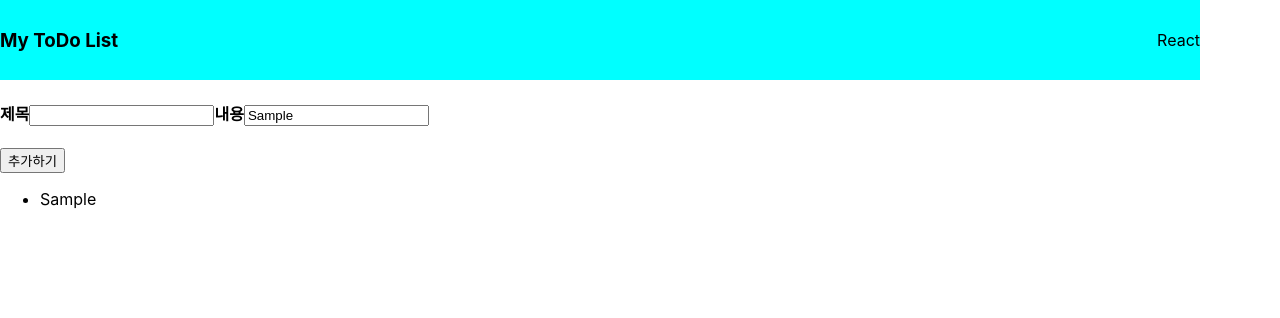
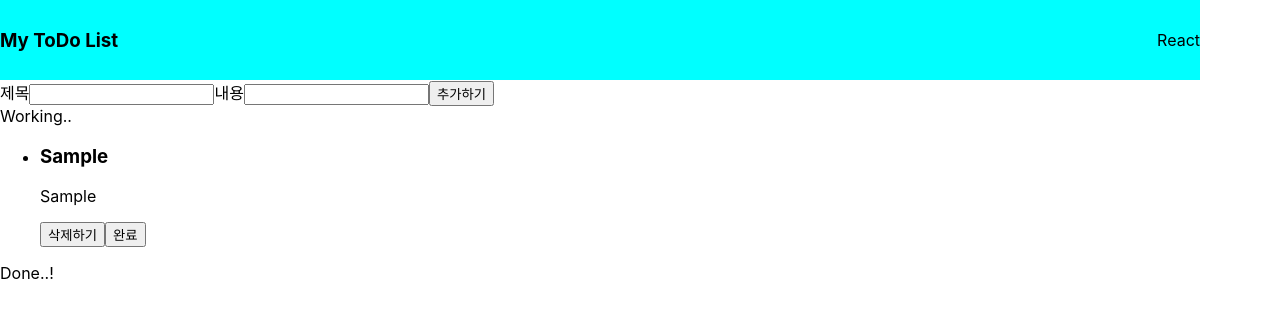
Before and after one commit to snowflaver/hh99-react, a React (Create React App) app in the folder 1st-repo/: page / in a window 1280 px wide. Both pictures are taken after typing "Sample", "Sample" into the empty fields and a click on the button "추가하기". Shown: the top 318 px of the page. Built offline with nearby package versions, Linux system fonts and the light colour scheme.

Commit message:
기능구현 완료

```diff
--- a/1st-repo/src/App.js
+++ b/1st-repo/src/App.js
@@ -1,56 +1,101 @@
-import { useState } from "react"
-import './App.css';
+import React, { useState } from 'react'
+import './App.css'
 
-function InputWithButton(props) {
-  const [inputValue, setInputValue] = useState("");
+function Title() {
 
-  const InputChange = (event) => {
-    setInputValue(event.target.value);
+return (
+  <div className='title'>
+    <h3>My ToDo List</h3>
+    <p>React</p>
+  </div>
+)
+}
+
+function Appand() {
+  const [title, setTitle] = useState('');
+  const [content, setContent] = useState('');
+  const [items, setItems] = useState([]);
+
+  const handleTitleChange = (e) => setTitle(e.target.value);
+  const handleContentChange = (e) => setContent(e.target.value);
+
+  const handleAddItem = () => {
+    setItems([...items, { title, content, isDone: false }]);
+    setTitle('');
+    setContent('');
   };
 
-  const ButtonClick = () => {
-    props.onSubmit(inputValue);
-    setInputValue("");
+  const handleItemDone = (index) => {
+    const updatedItems = [...items];
+    updatedItems[index].isDone = true;
+    setItems(updatedItems);
   };
 
+  const handleItemUndone = (index) => {
+    const updatedItems = [...items];
+    updatedItems[index].isDone = false;
+    setItems(updatedItems);
+  };
+
+  const handleDeleteItem = (index) => {
+    const updatedItems = [...items];
+    updatedItems.splice(index, 1);
+    setItems(updatedItems);
+  };
+
+  const workingItems = items.filter((item) => !item.isDone);
+  const doneItems = items.filter((item) => item.isDone);
+
+  return (
+    <div className='listappand'>
+      <div id='content'>
+        제목<input type='text' value={title} onChange={handleTitleChange} />
+        내용<input type='text' value={content} onChange={handleContentChange} />
+        <button id='btn-1' onClick={handleAddItem}>추가하기</button>
+      </div>
+      <div id='work'>
+        <div>
+          Working..
+          <ul id='worklist'>
+            {workingItems.map((item, index) => (
+              <li key={index}>
+                <h3>{item.title}</h3>
+                <p>{item.content}</p>
+                <div id='btn-2'>
+                  <button onClick={() => handleDeleteItem(index)}>삭제하기</button>
+                  <button onClick={() => handleItemDone(index)}>완료</button>
+                </div>
+              </li>
+            ))}
+          </ul>
+        </div>
+        <div>
+          Done..!
+          <ul id='donelist'>
+            {doneItems.map((item, index) => (
+              <li key={index}>
+                <h3>{item.title}</h3>
+                <p>{item.content}</p>
+                <div>
+                  <button onClick={() => handleDeleteItem(index)}>삭제하기</button>
+                  <button onClick={() => handleItemUndone(index)}>취소</button>
+                </div>
+              </li>
+            ))}
+          </ul>
+        </div>
+      </div>
+    </div>
+  );
+}
+
+function App() {
   return (
     <>
-      <div className="btn-1">
-        <h4>
-          제목<input type="text" value={inputValue} onChange={InputChange} />내용<input type='text' onChange={InputChange} />
-        </h4>
-        <button onClick={ButtonClick}>추가하기</button>
-      </div>
-
+      <Title />
+      <Appand />
     </>
   );
 }
 
-function List() {
-  return (
-    <div className="title">
-      <h3>My ToDo List</h3>
-      <p>React</p>
-    </div>
-  );
-}
-
-export default function App() {
-  const [items, setItems] = useState([]);
-
-  const handleAddItem = (newItem) => {
-    setItems([...items, newItem]);
-  };
-
-  return (
-    <div className="App">
-      <List />
-      <InputWithButton onSubmit={handleAddItem} />
-      <ul>
-        {items.map((item, index) => (
-          <li key={index}>{item}</li>
-        ))}
-      </ul>
-    </div>
-  );
-}
+export default App;
```
